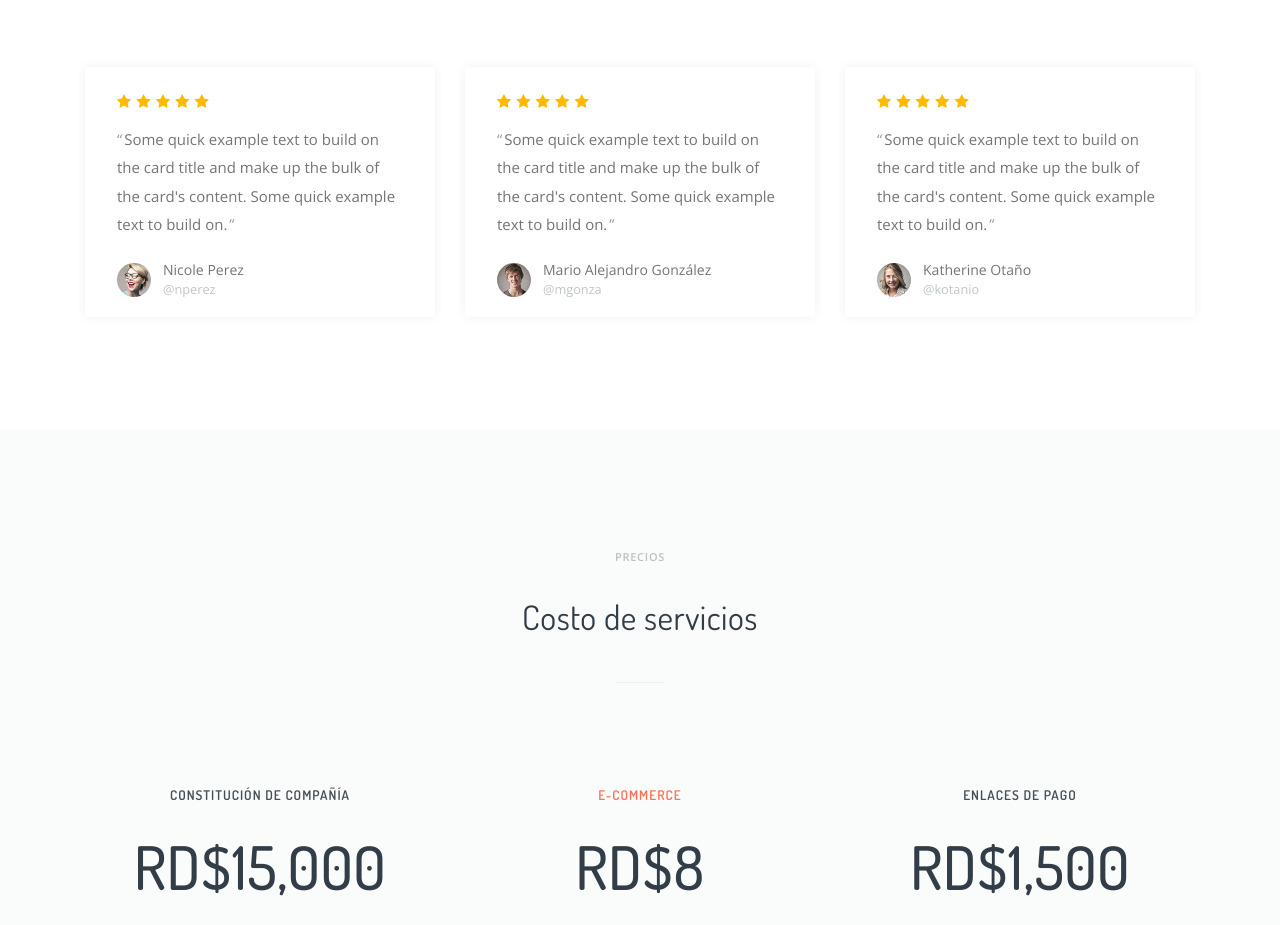
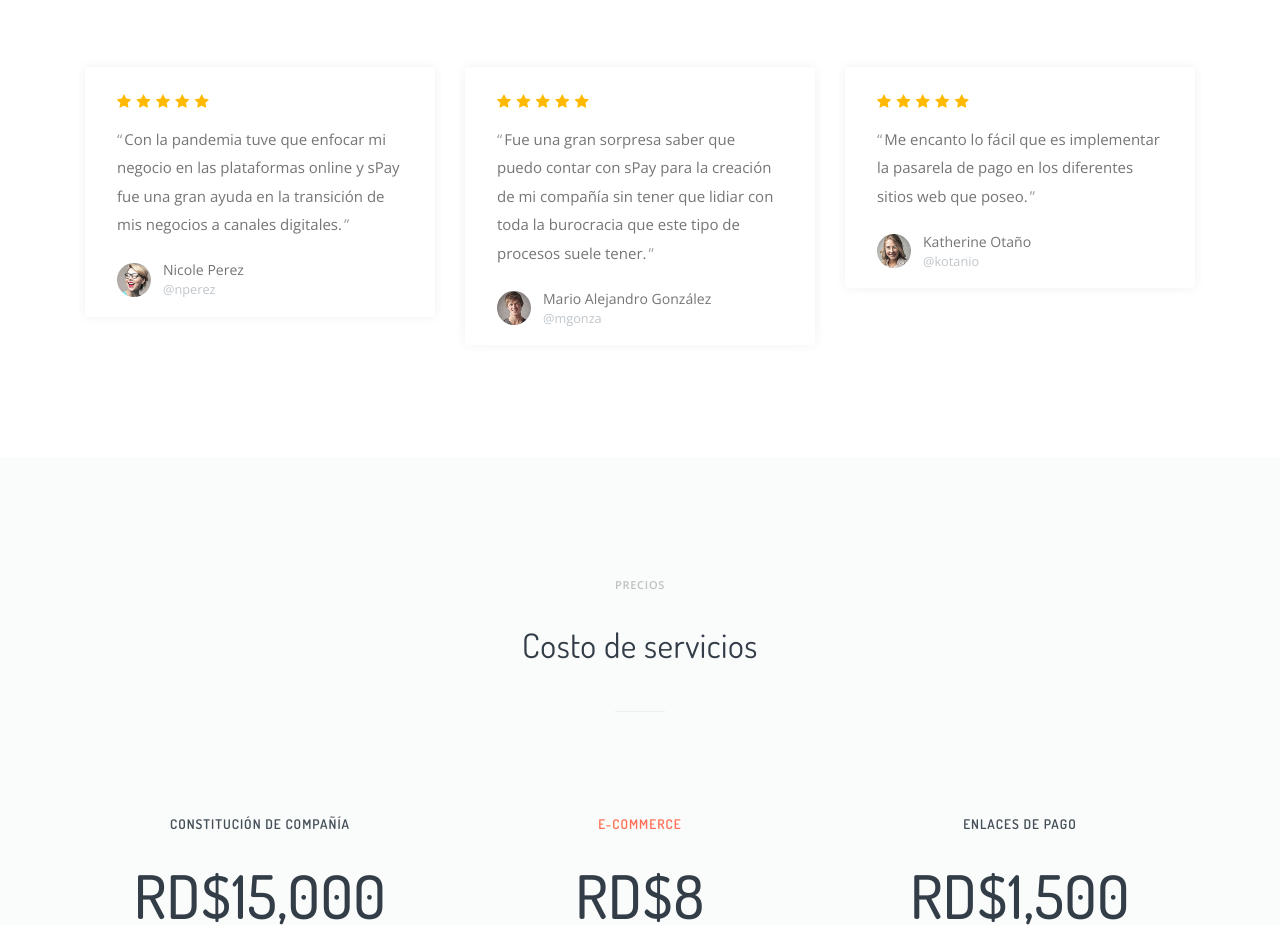
Before and after one commit to edwin9870/spay, a website: page src/index.html in a window 1280 px wide. Shown: the part 4153-5078 px from the top of the page. Drawn offline with nearby package versions, Linux system fonts and the light colour scheme; files whose address does not match are found by name.

Commit message:
Adjust testimonials's comments

```diff
--- a/src/index.html
+++ b/src/index.html
@@ -213,7 +213,7 @@
                     <label class="fa fa-star active"></label>
                   </div>
 
-                  <p class="text-quoted mb-5">Some quick example text to build on the card title and make up the bulk of the card's content. Some quick example text to build on.</p>
+                  <p class="text-quoted mb-5">Con la pandemia tuve que enfocar mi negocio en las plataformas online y sPay fue una gran ayuda en la transición de mis negocios a canales digitales.</p>
                   <div class="media align-items-center pb-0">
                     <img class="avatar avatar-xs mr-3" src="assets/img/cl-1.jpg" alt="...">
                     <div class="media-body lh-1">
@@ -237,7 +237,7 @@
                     <label class="fa fa-star active"></label>
                   </div>
 
-                  <p class="text-quoted mb-5">Some quick example text to build on the card title and make up the bulk of the card's content. Some quick example text to build on.</p>
+                  <p class="text-quoted mb-5">Fue una gran sorpresa saber que puedo contar con sPay para la creación de mi compañía sin tener que lidiar con toda la burocracia que este tipo de procesos suele tener.</p>
                   <div class="media align-items-center pb-0">
                     <img class="avatar avatar-xs mr-3" src="assets/img/cl-2.jpg" alt="...">
                     <div class="media-body lh-1">
@@ -261,7 +261,7 @@
                     <label class="fa fa-star active"></label>
                   </div>
 
-                  <p class="text-quoted mb-5">Some quick example text to build on the card title and make up the bulk of the card's content. Some quick example text to build on.</p>
+                  <p class="text-quoted mb-5">Me encanto lo fácil que es implementar la pasarela de pago en los diferentes sitios web que poseo.</p>
                   <div class="media align-items-center pb-0">
                     <img class="avatar avatar-xs mr-3" src="assets/img/cl-3.jpg" alt="...">
                     <div class="media-body lh-1">
```
